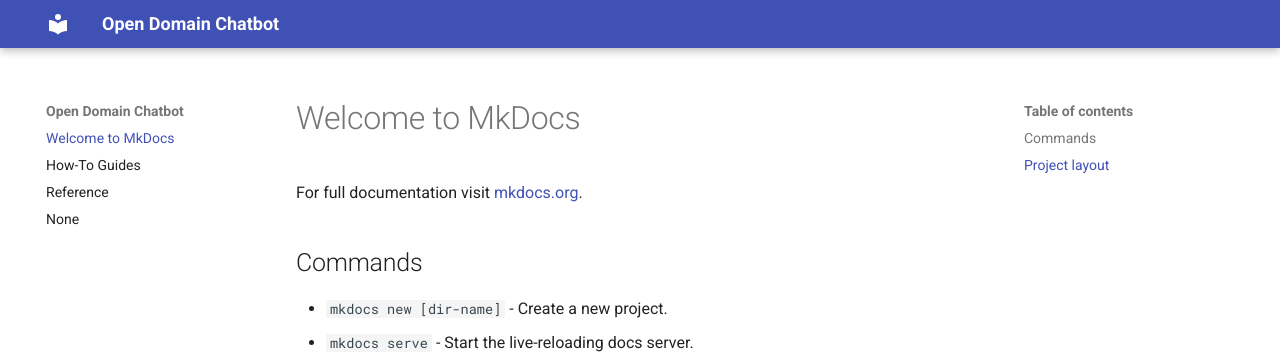
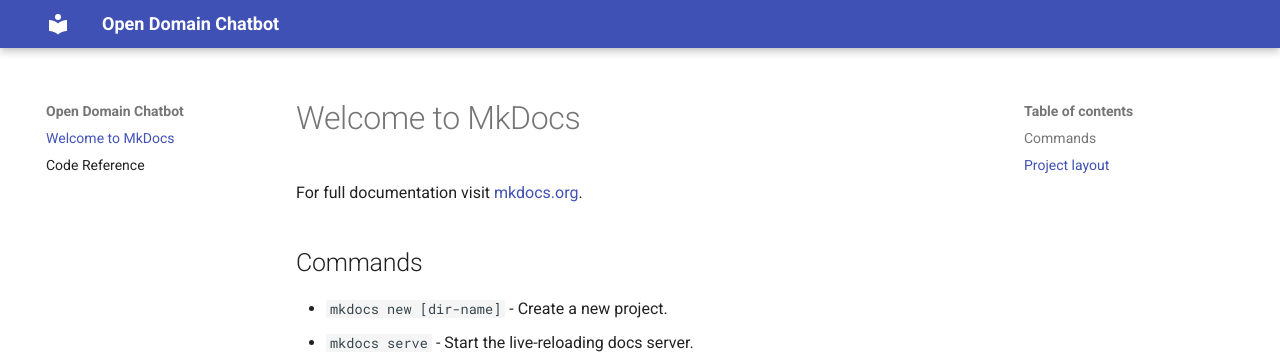
Before and after one commit to sakalova/chatbot, an MkDocs documentation site: the page built from docs/index.md, in a window 1280 px wide. Shown: the top 354 px of the page. Built offline with MkDocs 1.6.1 and Material for MkDocs 9.7.7, drawn with Linux system fonts in a browser that asks for light colours.

Commit message:
feat(mkdoc): cleaned up

```diff
--- a/gui.py
+++ b/gui.py
@@ -5,8 +5,8 @@
     gui - This module provides a class for building AI chat bot user interface.
 
 The module contains the following class:
-- `ChatBotWindow() - This class is inherited from class QMainWindow
-and provides the main application window.`
+- `ChatBotWindow()` - This class is inherited from class QMainWindow
+and provides the main application window.
 """
 
 import threading
--- a/mkdocs.yml
+++ b/mkdocs.yml
@@ -8,6 +8,4 @@
 
 nav:
   - index.md
-  - How-To Guides: how-to-guides.md
-  - reference.md
-  - explanation.md
+  - Code Reference: code_reference.md
```
Also changed, not shown: docs/code_reference.md (added, +13 -0 lines), docs/reference.md (deleted, +0 -5 lines), docs/how-to-guides.md (deleted).
